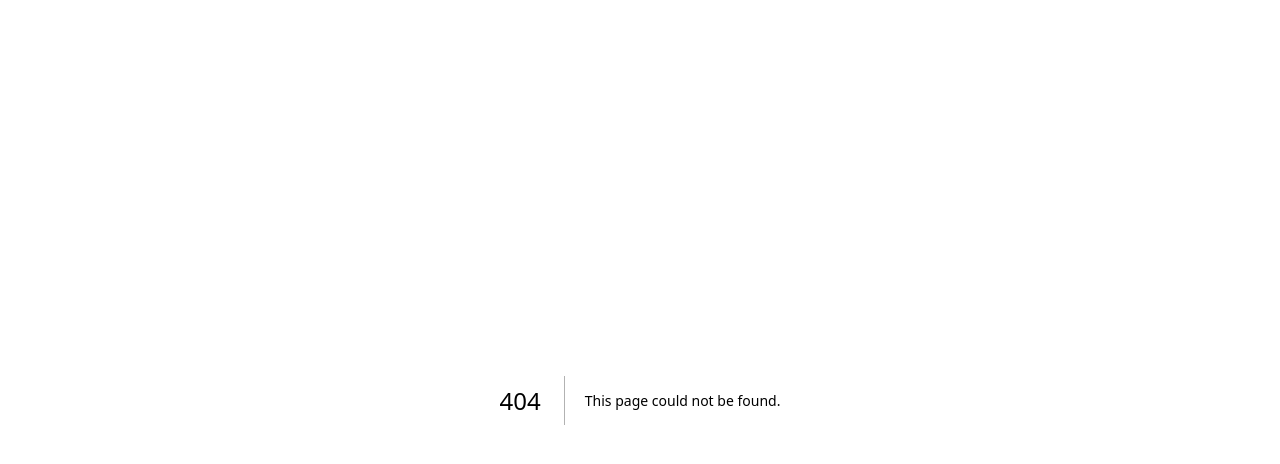
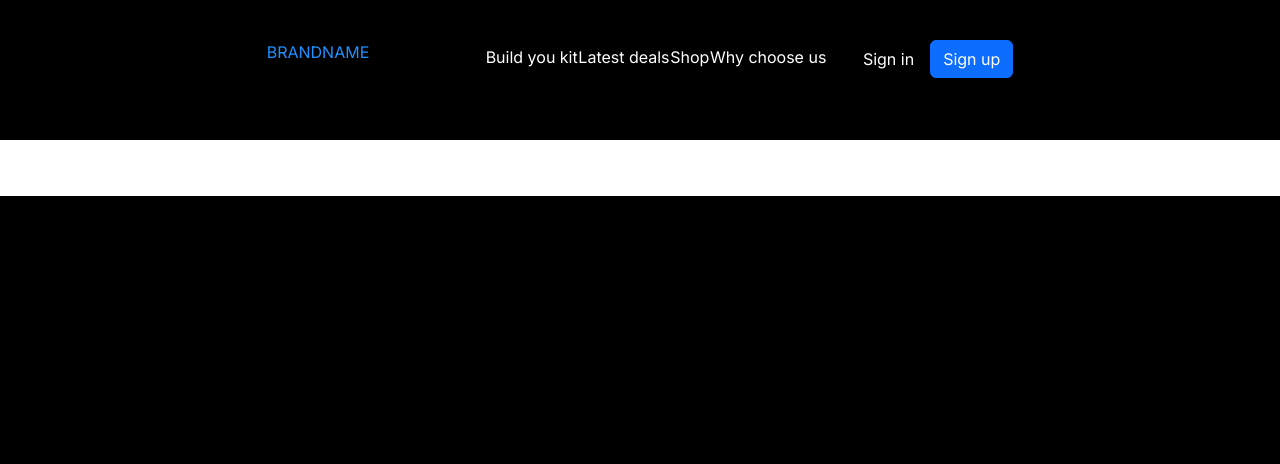
Before and after one commit to kennataddese6/threecars, a Next.js app: page /car/1 in a window 1280 px wide. Before the commit this address had no page. Shown: the top 464 px of the page. Built offline with nearby package versions, Linux system fonts and the light colour scheme.

Commit message:
navigate to building kits

```diff
--- /dev/null
+++ b/app/car/[id]/page.tsx
@@ -0,0 +1,36 @@
+interface Paramter {
+  id: number;
+}
+
+export default function BuildCarkit({ params }: { params: Paramter }) {
+  const headerListItems = [
+    "Build you kit",
+    "Latest deals",
+    "Shop",
+    "Why choose us",
+  ];
+  return (
+    <>
+      {/* Header */}
+      <div className="headerContainer col-lg-12">
+        <div className="headerSubContainer col-lg-11 col-xl-7">
+          <div className="logoContainer col-lg-3">BRANDNAME</div>
+          <ul className="headerList col-lg-6">
+            {headerListItems.map((item, index) => (
+              <li key={index} className="headerItem">
+                {item}
+              </li>
+            ))}
+          </ul>
+          <div className="rightheader col-xl-3">
+            <button className="signinbtn">Sign in</button>
+            <button className="btn btn-primary">Sign up</button>
+          </div>
+        </div>
+      </div>
+      <div className="contentContainer col-lg-11 col-xl-7">
+        <h1 className="white-text">Car detail {params.id}</h1>
+      </div>
+    </>
+  );
+}
```
Also changed, not shown: app/car/page.tsx (+12 -1 lines).
